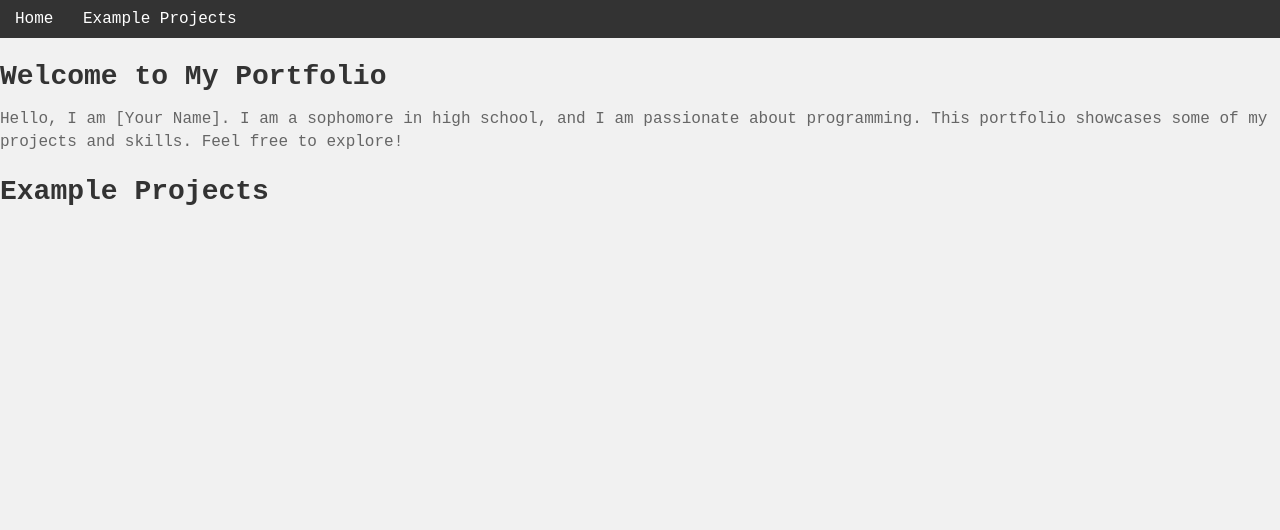
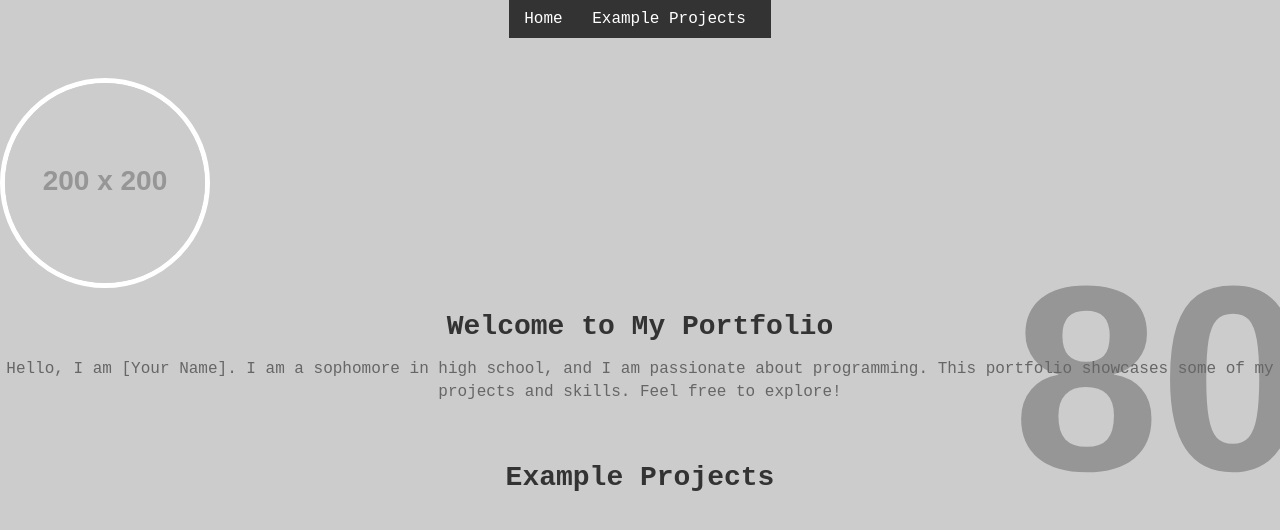
Before and after one commit to apexfinity/portfolio, a plain HTML site: page index.html in a window 1280 px wide. Drawn offline with Linux system fonts and the light colour scheme; placeholder pictures from the web are drawn by us.

Commit message:
Update index.html

```diff
--- a/index.html
+++ b/index.html
@@ -9,13 +9,16 @@
       background-color: #f1f1f1;
       margin: 0;
       padding: 0;
-      overflow: hidden;
+      display: flex;
+      flex-direction: column;
+      align-items: center;
     }
 
     /* Navbar Styles */
     nav {
       background-color: #333;
       padding: 10px;
+      margin-bottom: 20px;
     }
 
     nav ul {
@@ -44,6 +47,7 @@
     section {
       margin-top: 20px;
       animation: fade-in 1s ease-in-out;
+      text-align: center;
     }
 
     section h1, section h2 {
@@ -79,13 +83,42 @@
       background-color: rgba(0, 0, 0, 0.3);
       backdrop-filter: blur(5px);
       z-index: 9999;
+      display: flex;
+      justify-content: center;
+      align-items: center;
+    }
+
+    /* Profile Picture Styles */
+    .profile-picture {
+      width: 200px;
+      height: 200px;
+      border: 5px solid #fff;
+      border-radius: 50%;
+      overflow: hidden;
+      margin-bottom: 20px;
+    }
+
+    .profile-picture img {
+      width: 100%;
+      height: 100%;
+      object-fit: cover;
+    }
+
+    /* Banner Styles */
+    .banner {
+      position: absolute;
+      top: 0;
+      left: 0;
+      width: 100%;
+      height: 100%;
+      background-image: url('https://via.placeholder.com/800x200');
+      background-size: cover;
+      backdrop-filter: blur(5px);
+      z-index: -1;
     }
   </style>
 </head>
 <body>
-  <div class="blurred-background"></div>
-  <div class="loader"></div>
-
   <nav>
     <ul>
       <li><a href="#home">Home</a></li>
@@ -94,6 +127,10 @@
   </nav>
 
   <section id="home">
+    <div class="profile-picture">
+      <img src="https://via.placeholder.com/200" alt="Profile Picture">
+      <div class="banner"></div>
+    </div>
     <h1>Welcome to My Portfolio</h1>
     <p>Hello, I am [Your Name]. I am a sophomore in high school, and I am passionate about programming. This portfolio showcases some of my projects and skills. Feel free to explore!</p>
   </section>
@@ -103,6 +140,10 @@
     <!-- Add your project details here -->
     <!-- You can include project descriptions, links, screenshots, etc. -->
   </section>
+
+  <div class="blurred-background">
+    <div class="loader"></div>
+  </div>
 
   <!-- Add more sections as needed for other portfolio content -->
 
```
